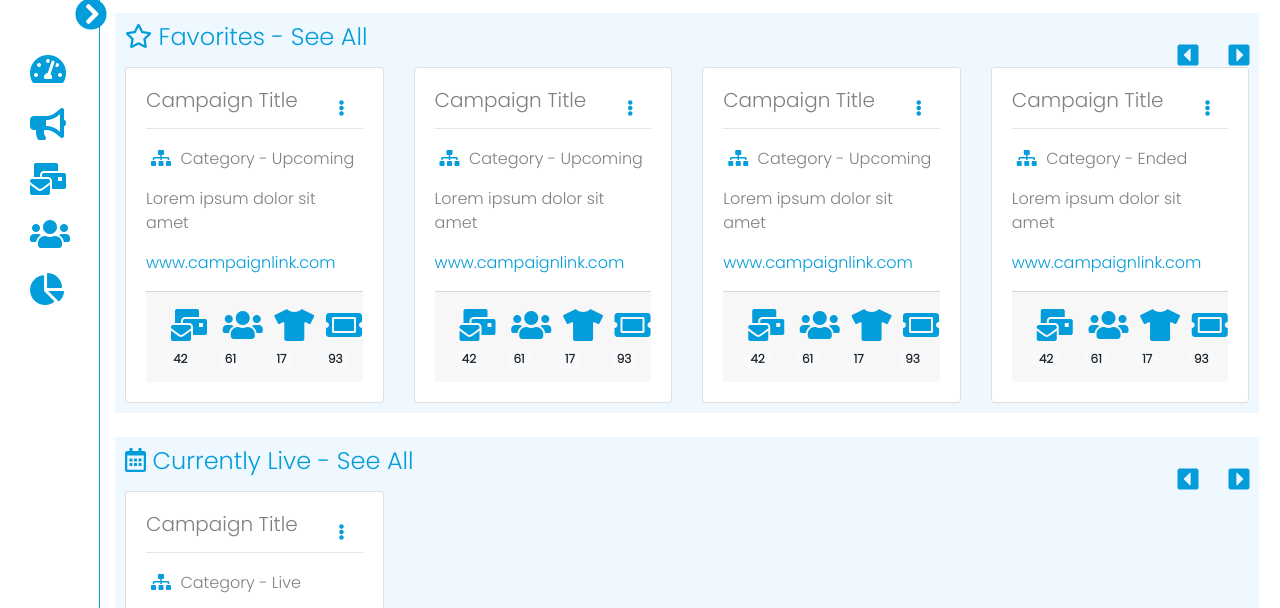
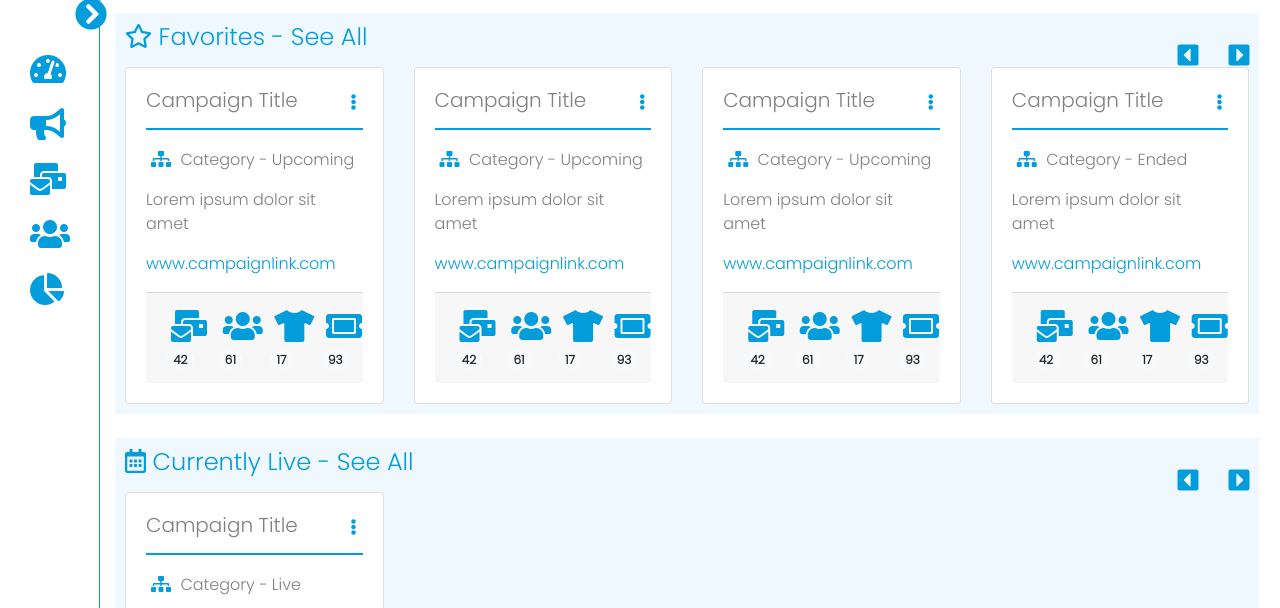
Before and after one commit to pattyjoep/AMGCodeSampleTest, a plain HTML site: page index.html in a window 1280 px wide. Shown: the part 117-725 px from the top of the page. Drawn offline with nearby package versions, Linux system fonts and the light colour scheme.

Commit message:
Updating hr tag color

```diff
--- a/css/styles.css
+++ b/css/styles.css
@@ -1,14 +1,14 @@
-body {
-    font-family: 'Poppins', sans-serif;
-    color: gray;
-}
-
 a {
     color: #029dda;
 }
 
 .advanced-search-link {
     float: right;
+}
+
+body {
+    font-family: 'Poppins', sans-serif;
+    color: gray;
 }
 
 .btn-group {
@@ -29,12 +29,24 @@ h2, h4 {
     color: #029dda;
 }
 
+hr {
+    border: 1px solid #029dda;
+}
+
 input {
     height: 40px;
 }
 
 .menu-item-text {
     color: gray;
+}
+
+.options-btn {
+    Padding: 0px;
+}
+
+.row {
+    flex-wrap: nowrap;
 }
 
 .user-actions-div {
@@ -50,10 +62,6 @@ input {
     position: absolute;
     bottom: 0;
     margin-bottom: 10px;
-}
-
-.row {
-    flex-wrap: nowrap;
 }
 
 .scroll-left-btn, .scroll-right-btn {
@@ -100,7 +108,6 @@ input {
     margin-left: 225px;
 }
 
-
 /* Class Applied to Expanded Side bar to hide */
 .hidden {
     display: none;
@@ -119,7 +126,6 @@ input {
     padding: 10px;
 }
 
-
 /* Media Queries */
 @media only screen and (max-width: 522px) {
     .search-icon {
@@ -128,4 +134,4 @@ input {
     .advanced-search-link, .search-input {
         float: left;
     }
-  }
+}
--- a/index.html
+++ b/index.html
@@ -118,7 +118,7 @@
                   <div class="card-body">
                     <h5 class="card-title">Campaign Title
                       <div class="btn-group">
-                        <button type="button" class="btn" data-toggle="dropdown" aria-haspopup="true" aria-expanded="false">
+                        <button type="button" class="btn options-btn" data-toggle="dropdown" aria-haspopup="true" aria-expanded="false">
                           <i class="fas fa-ellipsis-v card-icon"></i>
                         </button>
                         <div class="dropdown-menu dropdown-menu-right">
@@ -158,7 +158,7 @@
                   <div class="card-body">
                     <h5 class="card-title">Campaign Title
                       <div class="btn-group">
-                        <button type="button" class="btn" data-toggle="dropdown" aria-haspopup="true" aria-expanded="false">
+                        <button type="button" class="btn options-btn" data-toggle="dropdown" aria-haspopup="true" aria-expanded="false">
                           <i class="fas fa-ellipsis-v card-icon"></i>
                         </button>
                         <div class="dropdown-menu dropdown-menu-right">
@@ -198,7 +198,7 @@
                   <div class="card-body">
                     <h5 class="card-title">Campaign Title
                       <div class="btn-group">
-                        <button type="button" class="btn" data-toggle="dropdown" aria-haspopup="true" aria-expanded="false">
+                        <button type="button" class="btn options-btn" data-toggle="dropdown" aria-haspopup="true" aria-expanded="false">
                           <i class="fas fa-ellipsis-v card-icon"></i>
                         </button>
                         <div class="dropdown-menu dropdown-menu-right">
@@ -238,7 +238,7 @@
                   <div class="card-body">
                     <h5 class="card-title">Campaign Title
                       <div class="btn-group">
-                        <button type="button" class="btn" data-toggle="dropdown" aria-haspopup="true" aria-expanded="false">
+                        <button type="button" class="btn options-btn" data-toggle="dropdown" aria-haspopup="true" aria-expanded="false">
                           <i class="fas fa-ellipsis-v card-icon"></i>
                         </button>
                         <div class="dropdown-menu dropdown-menu-right">
@@ -278,7 +278,7 @@
                   <div class="card-body">
                     <h5 class="card-title">Campaign Title
                       <div class="btn-group">
-                        <button type="button" class="btn" data-toggle="dropdown" aria-haspopup="true" aria-expanded="false">
+                        <button type="button" class="btn options-btn" data-toggle="dropdown" aria-haspopup="true" aria-expanded="false">
                           <i class="fas fa-ellipsis-v card-icon"></i>
                         </button>
                         <div class="dropdown-menu dropdown-menu-right">
@@ -334,7 +334,7 @@
                   <div class="card-body">
                     <h5 class="card-title">Campaign Title
                       <div class="btn-group">
-                        <button type="button" class="btn" data-toggle="dropdown" aria-haspopup="true" aria-expanded="false">
+                        <button type="button" class="btn options-btn" data-toggle="dropdown" aria-haspopup="true" aria-expanded="false">
                           <i class="fas fa-ellipsis-v card-icon"></i>
                         </button>
                         <div class="dropdown-menu dropdown-menu-right">
```
